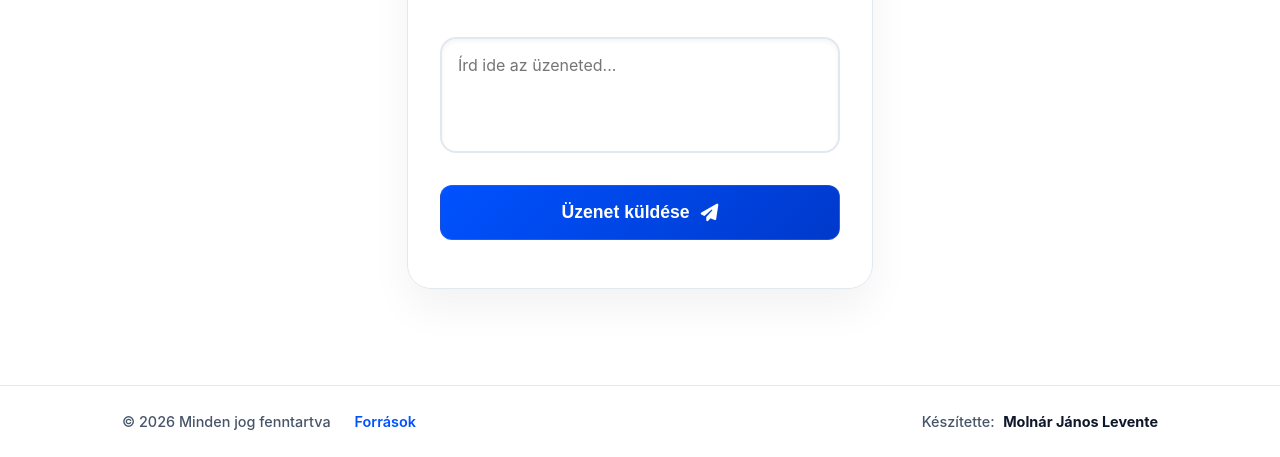
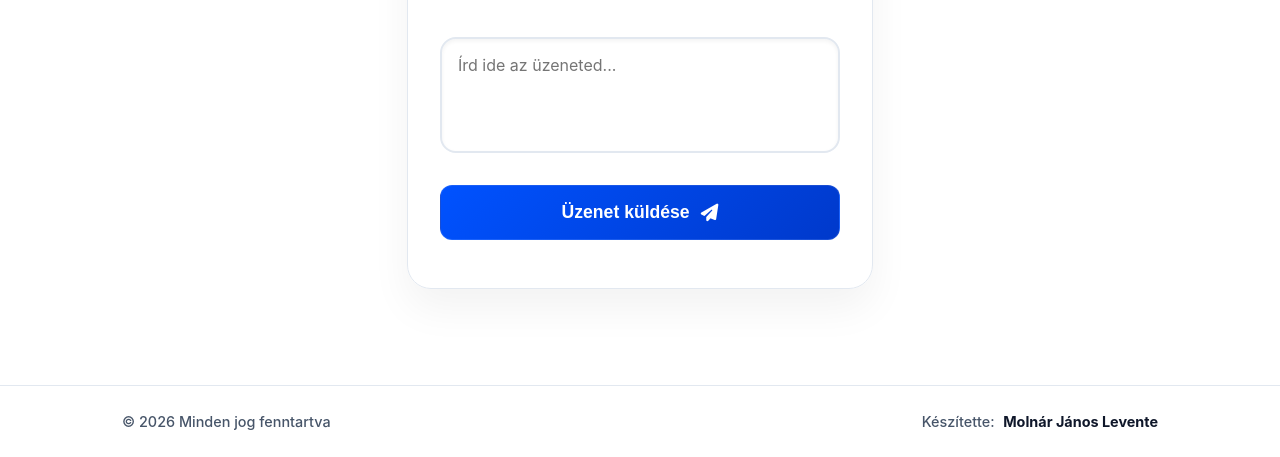
Before and after one commit to Jxncsi/portfolio, a plain HTML site: page index.html in a window 1280 px wide. Shown: the part 2533-2990 px from the top of the page. Drawn offline with Linux system fonts and the light colour scheme.

Commit message:
Update index.html

```diff
--- a/index.html
+++ b/index.html
@@ -211,7 +211,6 @@
         <div class="container footer-wrapper">
             <div class="footer-left">
                 <p class="copyright">&copy; 2026 Minden jog fenntartva</p>
-                <a href="#" id="sources-link" class="footer-link">Források</a>
             </div>
             <p class="credits">Készítette: <span class="footer-accent">Molnár János Levente</span></p>
         </div>
```
